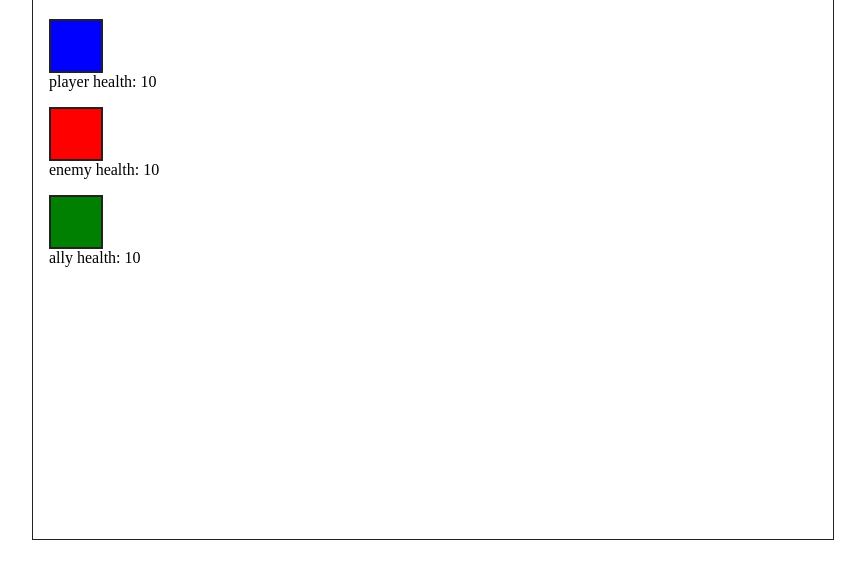
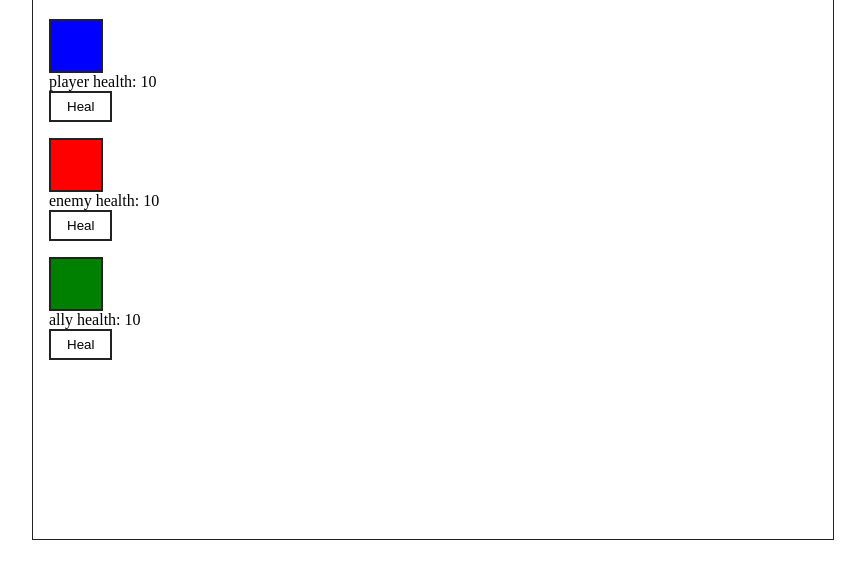
Before and after one commit to KKendle/heal-please, a plain HTML site: page index.html in a window 1280 px wide. Shown: the part 169-748 px from the top of the page, without its empty margins (207-1072 px from the left). Drawn offline with Linux system fonts and the light colour scheme.

Commit message:
add and style heal buttons

```diff
--- a/css/character.css
+++ b/css/character.css
@@ -19,3 +19,10 @@
 .character.enemy .character-image {
     background-color: red;
 }
+
+.character button {
+    background-color: #fff;
+    border-radius: 0;
+    border: .125rem solid #222;
+    padding: .375rem 1rem;
+}
--- a/js/character.js
+++ b/js/character.js
@@ -45,6 +45,7 @@ class Character {
     display() {
         this.displayCharacter();
         this.displayHealthbar();
+        this.displayButtonHeal();
     }
 
     displayCharacter() {
@@ -90,4 +91,15 @@ class Character {
     removeHealthbar() {
         document.querySelector(`#${this.id}-healthbar-${this.type}`).remove();
     }
+
+    displayButtonHeal() {
+        const buttonHeal = document.createElement('button');
+        buttonHeal.type = 'button';
+        buttonHeal.classList.add('btn');
+        buttonHeal.classList.add('heal');
+        buttonHeal.appendChild(document.createTextNode('Heal'));
+
+        const character = document.querySelector(`#${this.id}`);
+        character.appendChild(buttonHeal);
+    }
 }
```
